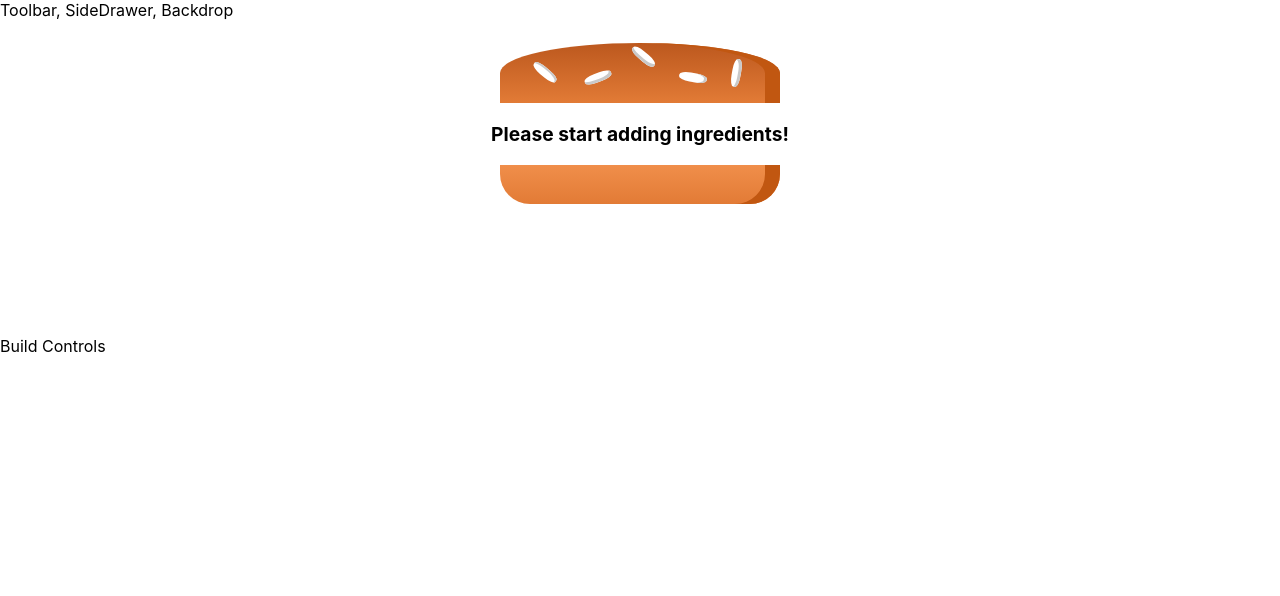
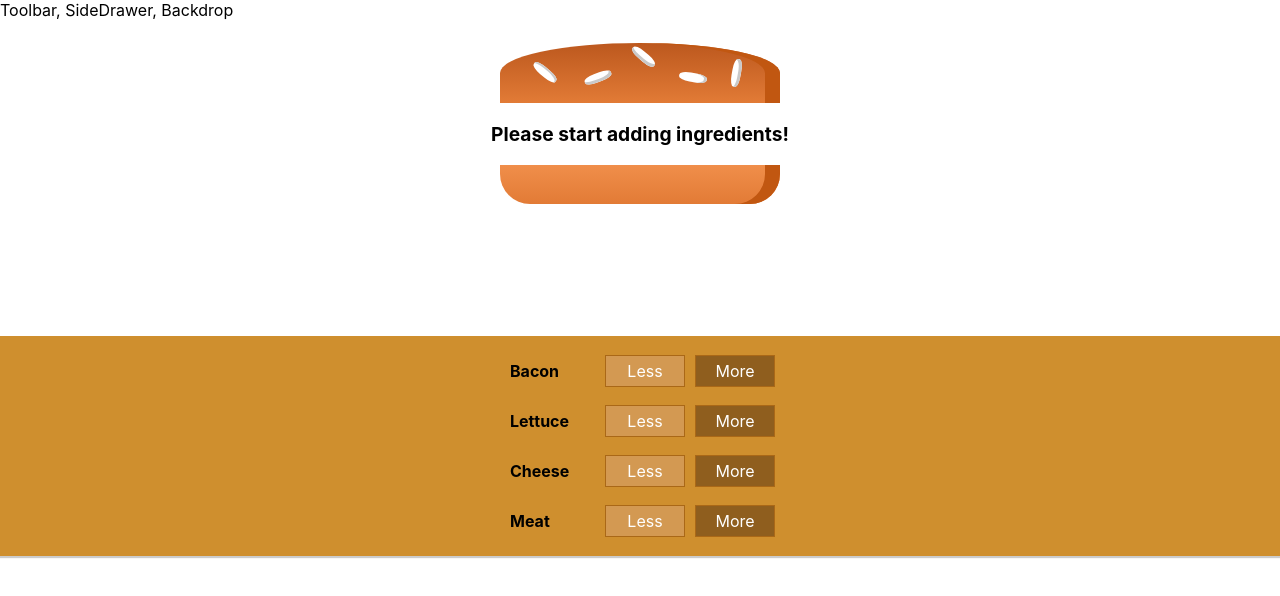
Before and after one commit to ian-schwartz/burger-builder, a React (Create React App) app in the folder burger-builder-app/: page / in a window 1280 px wide. Shown: the top 596 px of the page. Built offline with nearby package versions, Linux system fonts and the light colour scheme.

Commit message:
build controls

```diff
--- a/burger-builder-app/src/components/Burger/BuildControls/BuildControl/BuildControl.js
+++ b/burger-builder-app/src/components/Burger/BuildControls/BuildControl/BuildControl.js
@@ -1,12 +1,14 @@
 import React from "react";
-import classes from "*.module.css";
+import classes from "../BuildControl/BuildControl.module.css";
 
 const BuildControl = (props) => {
   return (
     <div className={classes.buildControl}>
       <div className={classes.label}>{props.label}</div>
       <button className={classes.less}>Less</button>
-      <button className={classes.more}>More</button>
+      <button className={classes.more} onClick={props.added}>
+        More
+      </button>
     </div>
   );
 };
--- a/burger-builder-app/src/components/Burger/BuildControls/BuildControls.js
+++ b/burger-builder-app/src/components/Burger/BuildControls/BuildControls.js
@@ -1,7 +1,26 @@
 import React from "react";
+import classes from "../BuildControls/BuildControls.module.css";
+import BuildControl from "./BuildControl/BuildControl";
+
+const controls = [
+  { label: "Bacon", type: "bacon" },
+  { label: "Lettuce", type: "lettuce" },
+  { label: "Cheese", type: "cheese" },
+  { label: "Meat", type: "meat" },
+];
 
 const BuildControls = (props) => {
-  return <div></div>;
+  return (
+    <div className={classes.buildControls}>
+      {controls.map((item) => (
+        <BuildControl
+          key={item.label}
+          label={item.label}
+          added={() => props.ingredientAdded(item.type)}
+        />
+      ))}
+    </div>
+  );
 };
 
 export default BuildControls;
--- a/burger-builder-app/src/containers/BurgerBuilder/BurgerBuilder.js
+++ b/burger-builder-app/src/containers/BurgerBuilder/BurgerBuilder.js
@@ -1,22 +1,46 @@
 import React, { Component } from "react";
 import Aux from "../../hoc/Aux";
 import Burger from "../../components/Burger/Burger";
+import BuildControls from "../../components/Burger/BuildControls/BuildControls";
+
+const INGREDIENT_PRICES = {
+  meat: 2,
+  bacon: 2,
+  cheese: 1.5,
+  lettuce: 0.5,
+};
 
 class BurgerBuilder extends Component {
   state = {
     ingredients: {
+      bacon: 0,
       lettuce: 0,
-      bacon: 0,
       cheese: 0,
       meat: 0,
     },
+    totalPrice: 6,
   };
+
+  addIngredientHandler = (type) => {
+    const oldCount = this.state.ingredients[type];
+    const updatedCount = oldCount + 1;
+    const updatedIngredients = {
+      ...this.state.ingredients,
+    };
+    updatedIngredients[type] = updatedCount;
+    const priceAddition = INGREDIENT_PRICES[type];
+    const oldPrice = this.state.totalPrice;
+    const newPrice = oldPrice + priceAddition;
+    this.setState({ totalPrice: newPrice, ingredients: updatedIngredients });
+  };
+
+  removeIngredientHandler = (type) => {};
 
   render() {
     return (
       <Aux>
         <Burger ingredients={this.state.ingredients} />
-        <div>Build Controls</div>
+        <BuildControls ingredientAdded={this.addIngredientHandler} />
       </Aux>
     );
   }
```
